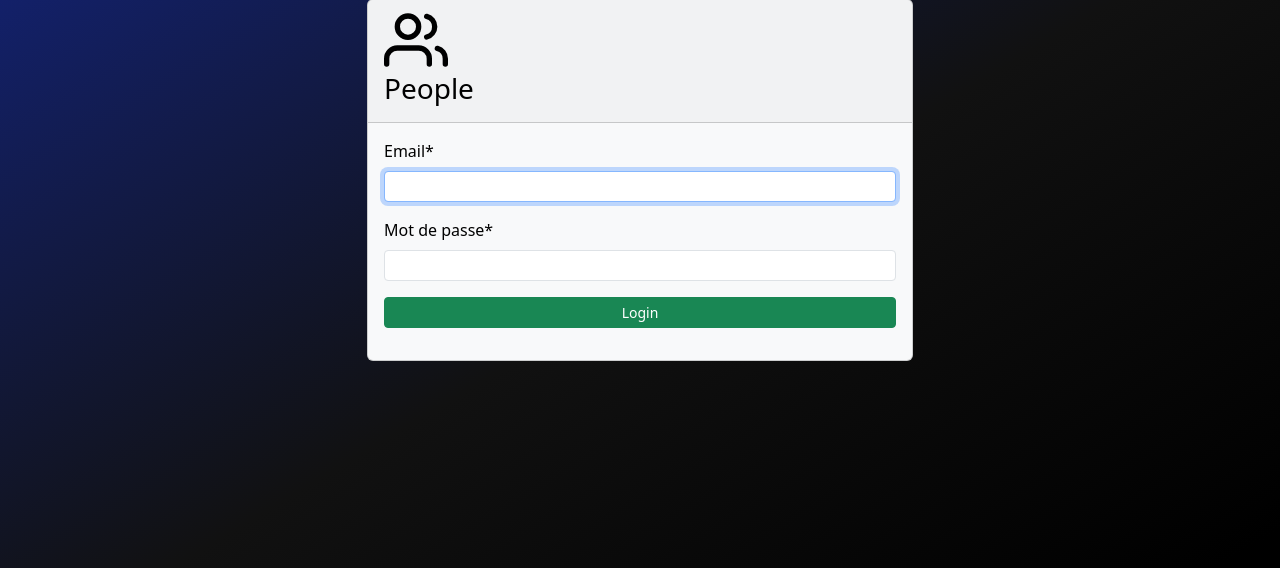
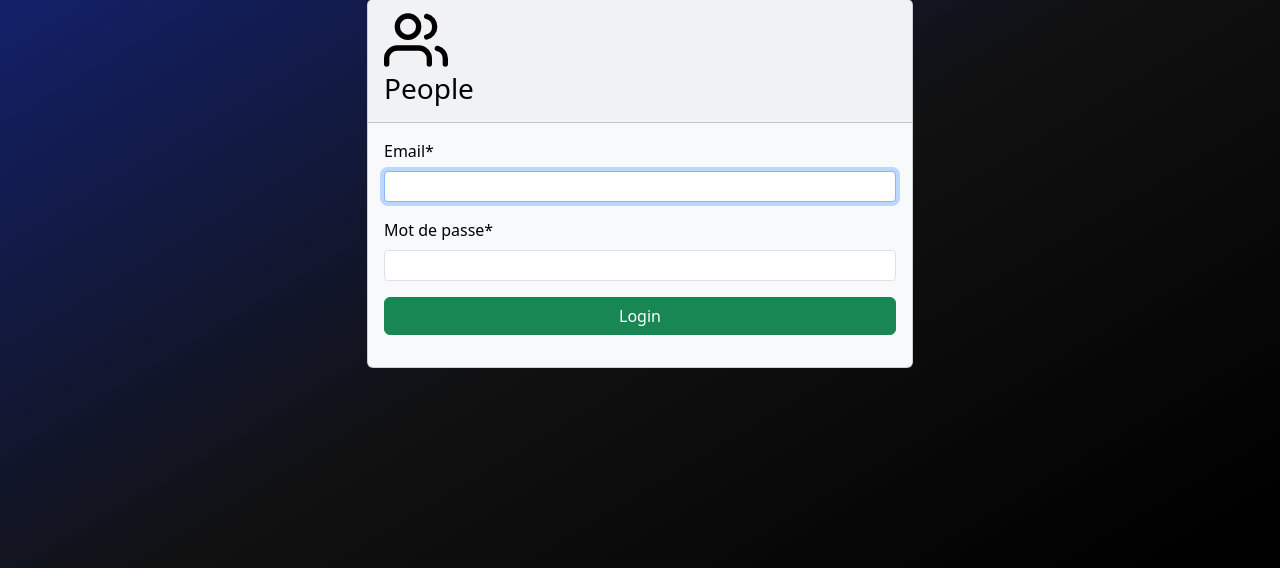
Before and after one commit to tbro2020/people, a Django app: page /login in a window 1280 px wide. Shown: the part 113-681 px from the top of the page. Run offline with Django 4.2, Linux system fonts and the light colour scheme; parts of the project's set-up code (start-up, migrations or seed data) failed here and were passed over; some libraries are stand-ins or nearby versions.

Commit message:
btn normal on login.html

```diff
--- a/templates/registration/login.html
+++ b/templates/registration/login.html
@@ -57,7 +57,7 @@
                                 {% csrf_token %}
                                 {{ form|crispy }}
                                 <div class="d-grid gap-2">
-                                    <button type="submit" class="col btn btn-success btn-sm">{% translate "Login" %}</button>
+                                    <button type="submit" class="col btn btn-success">{% translate "Login" %}</button>
                                 </div>
                             </form>
                         </div>
```
